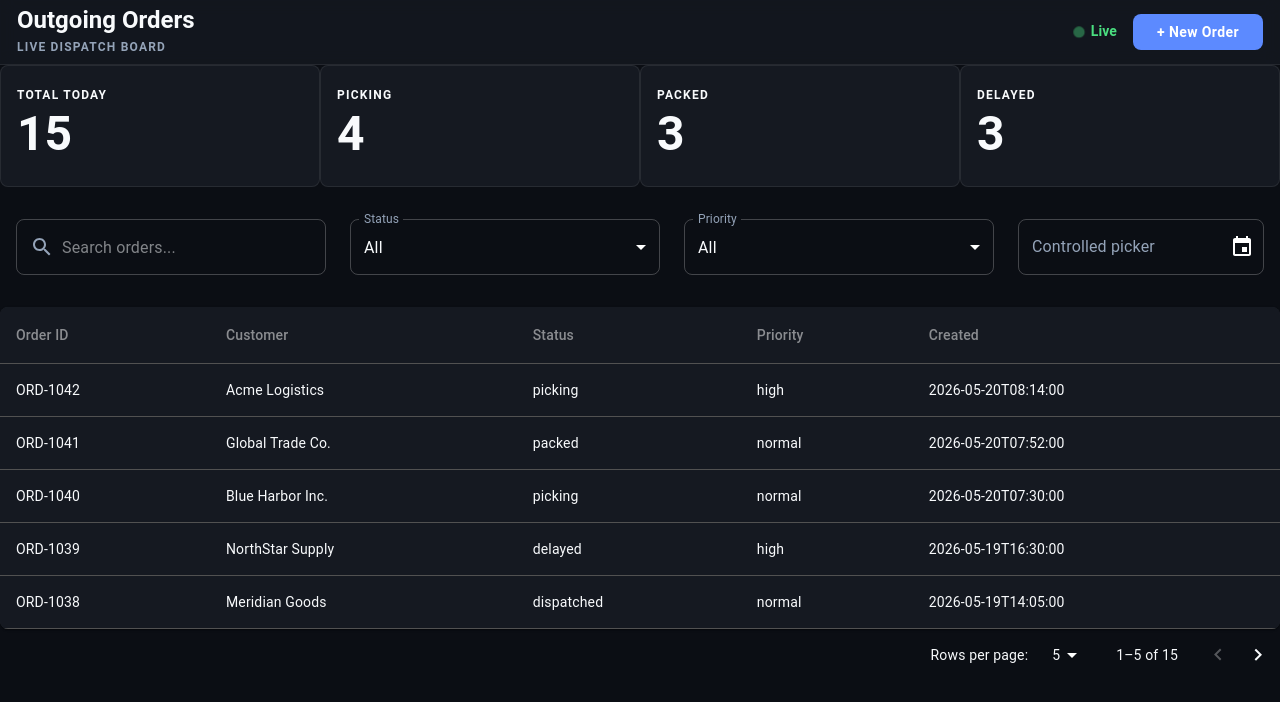
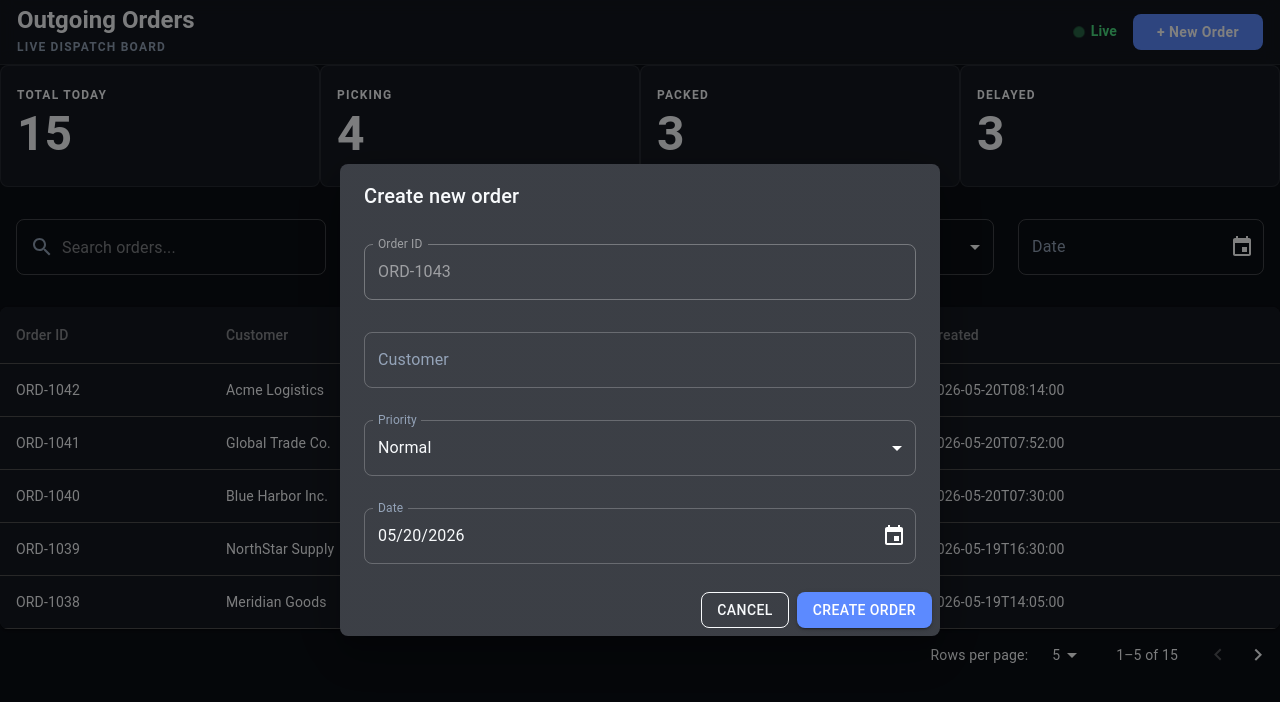
Before and after one commit to julio22b/outgoing-orders-frontend, a React (Vite) app: page / in a window 1280 px wide. Both pictures are taken after a click on the button "+ New Order". Shown: the top 702 px of the page. Built offline with nearby package versions, Linux system fonts and the light colour scheme.

Commit message:
add order form start

```diff
--- a/src/components/AppBar.tsx
+++ b/src/components/AppBar.tsx
@@ -1,6 +1,10 @@
 import { Box, Button, Toolbar, Typography, AppBar as MuiAppBar } from '@mui/material';
+import { useState } from 'react';
+import OutgoingOrdersForm from './OutgoingOrdersForm/OutgoingOrdersForm';
 
 const AppBar = () => {
+    const [isCreateOutgoingOrderFormOpen, setIsCreateOutgoingOrderFormOpen] = useState(false);
+
     return (
         <MuiAppBar
             position='static'
@@ -24,8 +28,9 @@ const AppBar = () => {
                             color: 'text.secondary',
                             textTransform: 'uppercase',
                             letterSpacing: '0.1em',
-                            fontWeight: 700
-                        }}>
+                            fontWeight: 700,
+                        }}
+                    >
                         Live Dispatch Board
                     </Typography>
                 </Box>
@@ -53,16 +58,21 @@ const AppBar = () => {
                     <Button
                         variant='contained'
                         disableElevation
+                        onClick={() => setIsCreateOutgoingOrderFormOpen(true)}
                         sx={{
                             fontWeight: 600,
                             textTransform: 'none',
-                            px: 3
+                            px: 3,
                         }}
                     >
                         + New Order
                     </Button>
                 </Box>
             </Toolbar>
+            <OutgoingOrdersForm
+                isCreateOutgoingOrderFormOpen={isCreateOutgoingOrderFormOpen}
+                closeForm={() => setIsCreateOutgoingOrderFormOpen(false)}
+            />
         </MuiAppBar>
     );
 };
--- a/src/components/Filters/Filters.tsx
+++ b/src/components/Filters/Filters.tsx
@@ -44,7 +44,7 @@ const Filters = () => {
             <LocalizationProvider dateAdapter={AdapterDayjs}>
                 <Stack spacing={3}>
                     <DatePicker
-                        label='Controlled picker'
+                        label='Date'
                         value={date ? dayjs(date) : null}
                         onChange={(newValue) => dispatch(dateFilterChanged(newValue ? newValue.toISOString() : null))}
                     />
--- /dev/null
+++ b/src/components/OutgoingOrdersForm/OutgoingOrdersForm.tsx
@@ -0,0 +1,110 @@
+import {
+    Box,
+    Button,
+    Dialog,
+    DialogActions,
+    DialogContent,
+    DialogTitle,
+    FormControl,
+    InputLabel,
+    MenuItem,
+    Select,
+    Stack,
+    TextField,
+} from '@mui/material';
+import { useState } from 'react';
+import type { OutgoingOrderInterface } from '../../app/types/types';
+import { LocalizationProvider, DatePicker } from '@mui/x-date-pickers';
+import { AdapterDayjs } from '@mui/x-date-pickers/AdapterDayjs';
+import dayjs from 'dayjs';
+import { useAppSelector } from '../../app/hooks';
+
+interface OutgoingOrdersFormInterface {
+    isCreateOutgoingOrderFormOpen: boolean;
+    closeForm: () => void;
+}
+
+const generateOrderId = (orders: OutgoingOrderInterface[]) => {
+    const highest = orders.reduce((max, order) => {
+        const num = parseInt(order.id.replace('ORD-', ''));
+        return !isNaN(num) && num > max ? num : max;
+    }, 0);
+    return `ORD-${highest + 1}`;
+};
+
+const OutgoingOrdersForm = ({ isCreateOutgoingOrderFormOpen, closeForm }: OutgoingOrdersFormInterface) => {
+    const orders = useAppSelector((state) => state.outgoingOrders.orders);
+    const nextId = generateOrderId(orders);
+
+    const [order, setOrder] = useState<OutgoingOrderInterface>({
+        id: nextId,
+        customer: '',
+        status: 'picking',
+        priority: 'normal',
+        createdAt: dayjs().toISOString(),
+    });
+
+    return (
+        <Dialog open={isCreateOutgoingOrderFormOpen} fullWidth>
+            <DialogTitle>Create new order</DialogTitle>
+            <DialogContent sx={{ pt: '16px !important' }}>
+                <Box component='form' sx={{ display: 'flex', flexDirection: 'column', gap: '2em' }}>
+                    <TextField value={order.id} label='Order ID' disabled fullWidth />
+                    <TextField
+                        value={order.customer}
+                        label='Customer'
+                        onChange={(e) => setOrder({ ...order, customer: e.target.value })}
+                        fullWidth
+                    />
+                    <FormControl fullWidth>
+                        <InputLabel id={'priority-select'}>Priority</InputLabel>
+                        <Select
+                            labelId={'priority-select'}
+                            id={'priority-select'}
+                            value={order.priority}
+                            label={'priority'}
+                            onChange={(e) => setOrder({ ...order, priority: e.target.value })}
+                        >
+                            {['high', 'normal', 'low'].map((option) => (
+                                <MenuItem key={option} value={option}>
+                                    {`${option[0].toUpperCase()}${option.slice(1)}`}
+                                </MenuItem>
+                            ))}
+                        </Select>
+                    </FormControl>
+                    <LocalizationProvider dateAdapter={AdapterDayjs}>
+                        <Stack spacing={3}>
+                            <DatePicker
+                                label='Date'
+                                value={order.createdAt ? dayjs(order.createdAt) : null}
+                                minDate={dayjs()}
+                                onChange={(newValue) =>
+                                    setOrder({
+                                        ...order,
+                                        createdAt: newValue ? newValue.toISOString() : dayjs().toISOString(),
+                                    })
+                                }
+                            />
+                        </Stack>
+                    </LocalizationProvider>
+                </Box>
+            </DialogContent>
+            <DialogActions>
+                <Button onClick={closeForm} color='inherit' variant='outlined'>
+                    Cancel
+                </Button>
+                <Button
+                    variant='contained'
+                    onClick={() => {
+                        closeForm();
+                    }}
+                    color='primary'
+                >
+                    Create Order
+                </Button>
+            </DialogActions>
+        </Dialog>
+    );
+};
+
+export default OutgoingOrdersForm;
```
